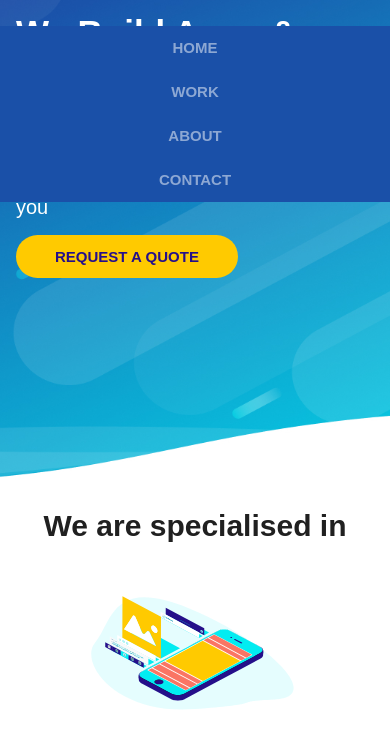
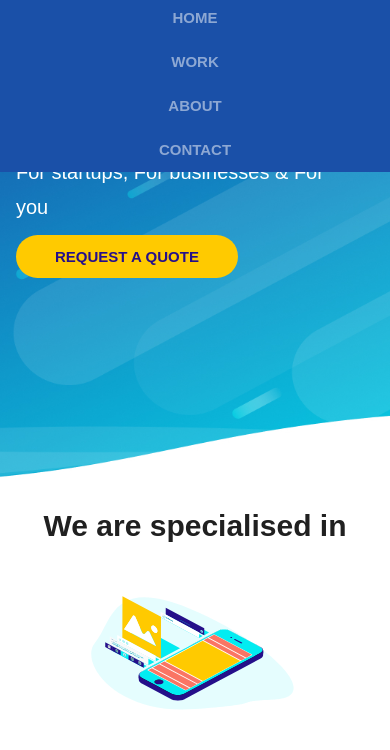
Before and after one commit to katrinlysenkova/martaup.github.io, a plain HTML site: page index.html in a window 390 px wide. Both pictures are taken after a click on the element 360 px from the left and 22 px from the top of the page. Shown: the part 94-844 px from the top of the page. Drawn offline with nearby package versions, Linux system fonts and the light colour scheme.

Commit message:
Update style.css

```diff
--- a/css/style.css
+++ b/css/style.css
@@ -466,7 +466,7 @@ a{
     .menu__list{
         display: none;
         position: absolute;
-        top: 120px;
+        top: 90px;
         left: 0;
         text-align: center;
         width: 100%;
```
